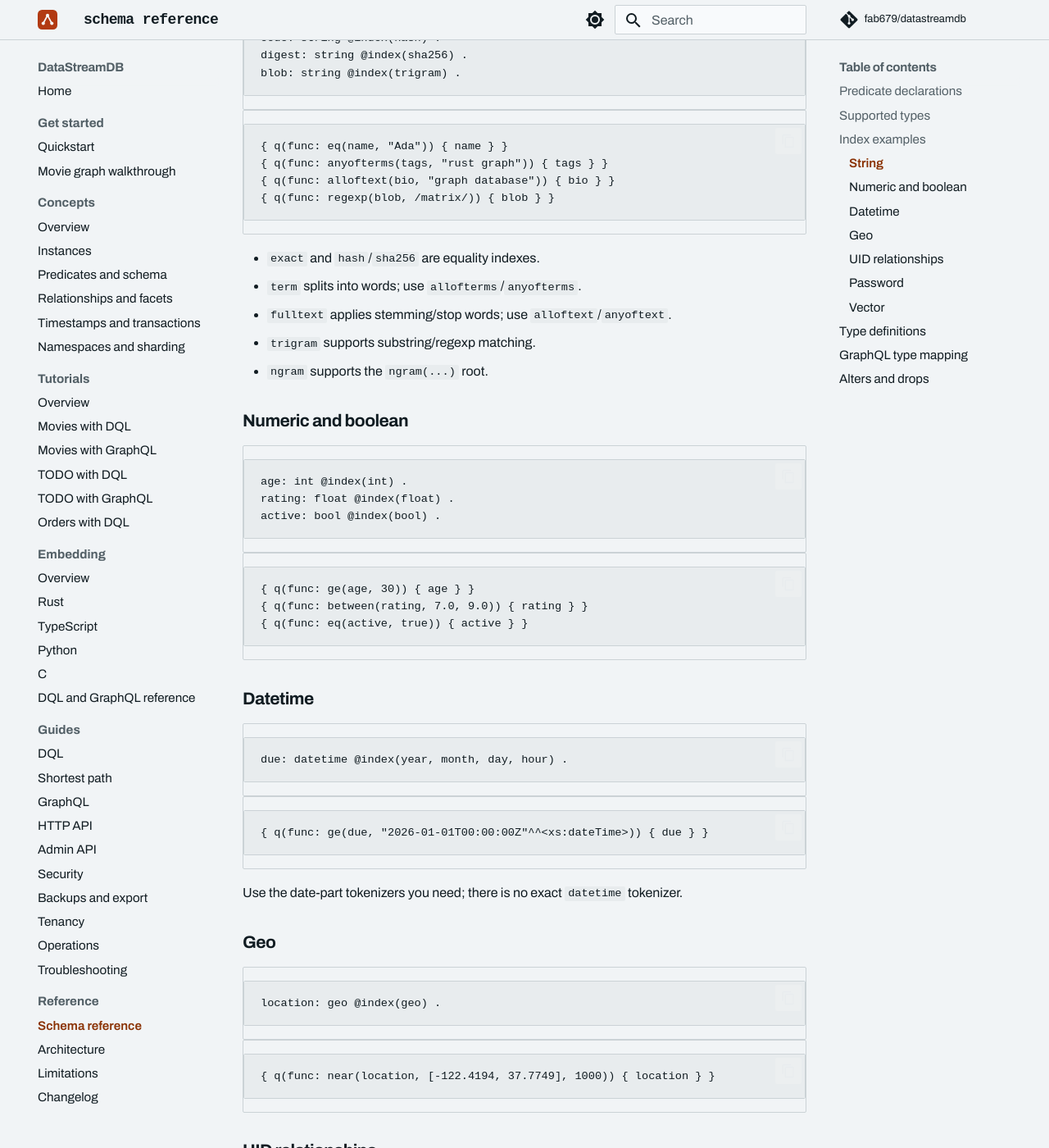
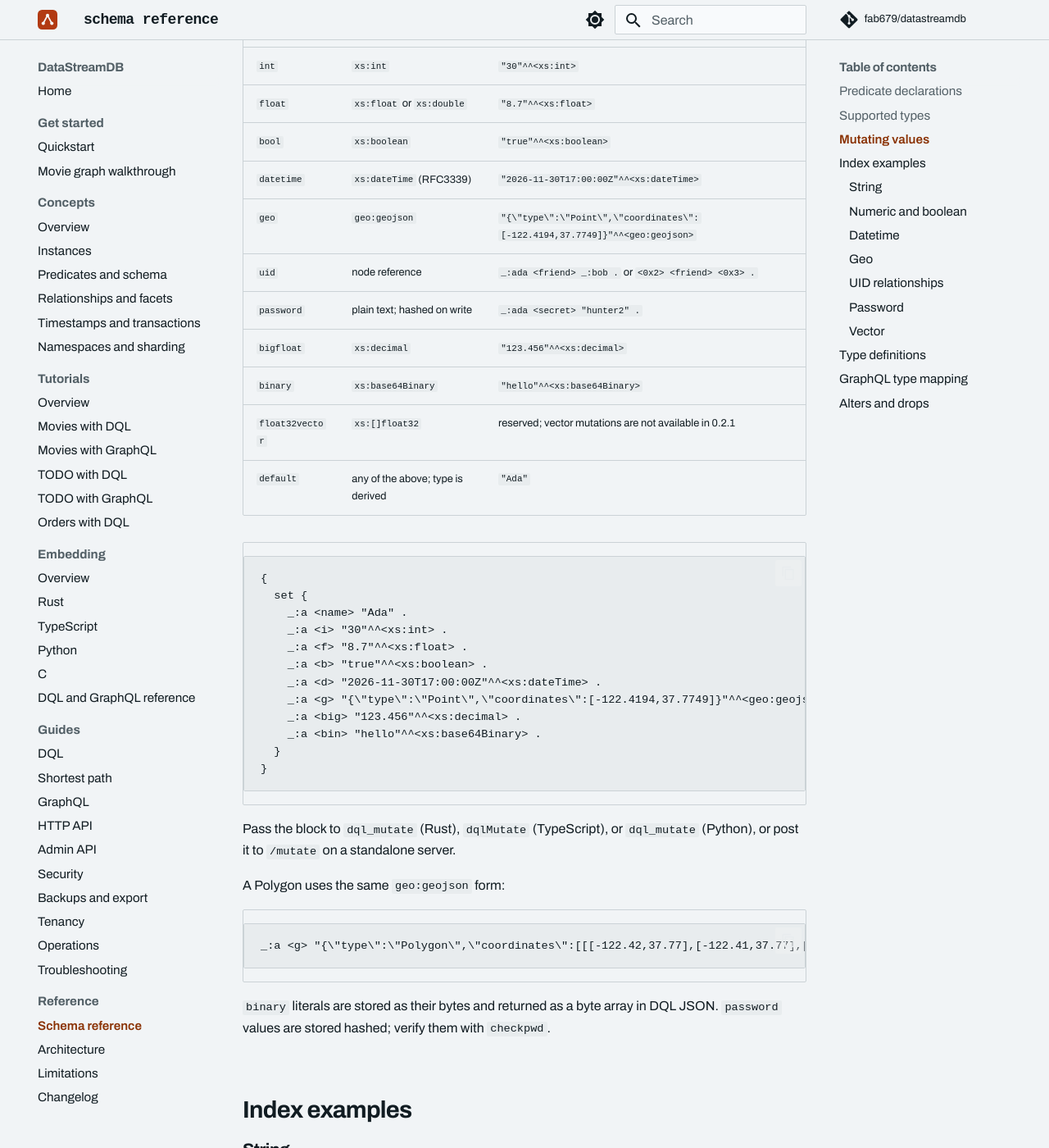
Before and after one commit to fab679/datastreamdb, an MkDocs documentation site: the page built from site-docs/reference/schema.md, in a window 1280 px wide and 1400 px high, scrolled down 2166 px. Shown: the whole window at 82% size. Built offline with MkDocs 1.6.1 and Material for MkDocs 9.7.7, drawn with Linux system fonts in a browser that asks for light colours; some web fonts are replaced; comment, search, counter and statistics services are not loaded; some of the changed text lies outside the part shown.

Commit message:
Show mutation literals for every schema type
Add a mutation table and complete set block covering string, int, float, bool, datetime, geo Point/Polygon, uid, password, bigfloat, binary, and the vector caveat.

````diff
--- a/site-docs/reference/schema.md
+++ b/site-docs/reference/schema.md
@@ -40,6 +40,53 @@ relationships use `@reverse` instead.
 
 There is **no separate `date` type**. Use `datetime` with an RFC3339 value such
 as `"2026-11-30T17:00:00Z"^^<xs:dateTime>`.
+
+## Mutating values
+
+Every type has an RDF literal form. A mutation is a `set` block; the final `.`
+needs a newline (or `#`) before the closing `}`.
+
+| Type | Literal form | Example |
+|---|---|---|
+| `string` | quoted text | `"Ada"` |
+| `int` | `xs:int` | `"30"^^<xs:int>` |
+| `float` | `xs:float` or `xs:double` | `"8.7"^^<xs:float>` |
+| `bool` | `xs:boolean` | `"true"^^<xs:boolean>` |
+| `datetime` | `xs:dateTime` (RFC3339) | `"2026-11-30T17:00:00Z"^^<xs:dateTime>` |
+| `geo` | `geo:geojson` | `"{\"type\":\"Point\",\"coordinates\":[-122.4194,37.7749]}"^^<geo:geojson>` |
+| `uid` | node reference | `_:ada <friend> _:bob .` or `<0x2> <friend> <0x3> .` |
+| `password` | plain text; hashed on write | `_:ada <secret> "hunter2" .` |
+| `bigfloat` | `xs:decimal` | `"123.456"^^<xs:decimal>` |
+| `binary` | `xs:base64Binary` | `"hello"^^<xs:base64Binary>` |
+| `float32vector` | `xs:[]float32` | reserved; vector mutations are not available in 0.2.1 |
+| `default` | any of the above; type is derived | `"Ada"` |
+
+```text
+{
+  set {
+    _:a <name> "Ada" .
+    _:a <i> "30"^^<xs:int> .
+    _:a <f> "8.7"^^<xs:float> .
+    _:a <b> "true"^^<xs:boolean> .
+    _:a <d> "2026-11-30T17:00:00Z"^^<xs:dateTime> .
+    _:a <g> "{\"type\":\"Point\",\"coordinates\":[-122.4194,37.7749]}"^^<geo:geojson> .
+    _:a <big> "123.456"^^<xs:decimal> .
+    _:a <bin> "hello"^^<xs:base64Binary> .
+  }
+}
+```
+
+Pass the block to `dql_mutate` (Rust), `dqlMutate` (TypeScript), or
+`dql_mutate` (Python), or post it to `/mutate` on a standalone server.
+
+A Polygon uses the same `geo:geojson` form:
+
+```text
+_:a <g> "{\"type\":\"Polygon\",\"coordinates\":[[[-122.42,37.77],[-122.41,37.77],[-122.41,37.78],[-122.42,37.77]]]}"^^<geo:geojson> .
+```
+
+`binary` literals are stored as their bytes and returned as a byte array in DQL
+JSON. `password` values are stored hashed; verify them with `checkpwd`.
 
 ## Index examples
 
````
